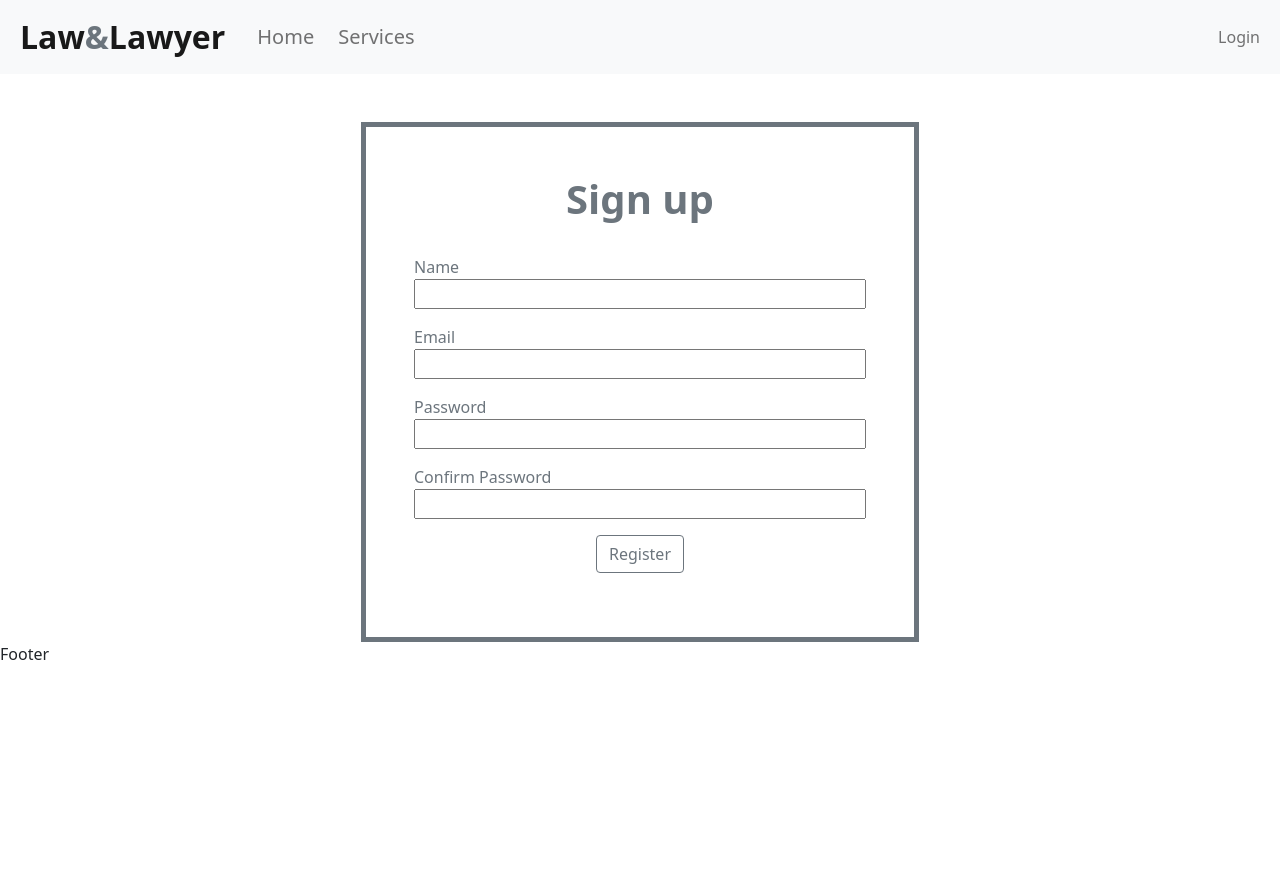
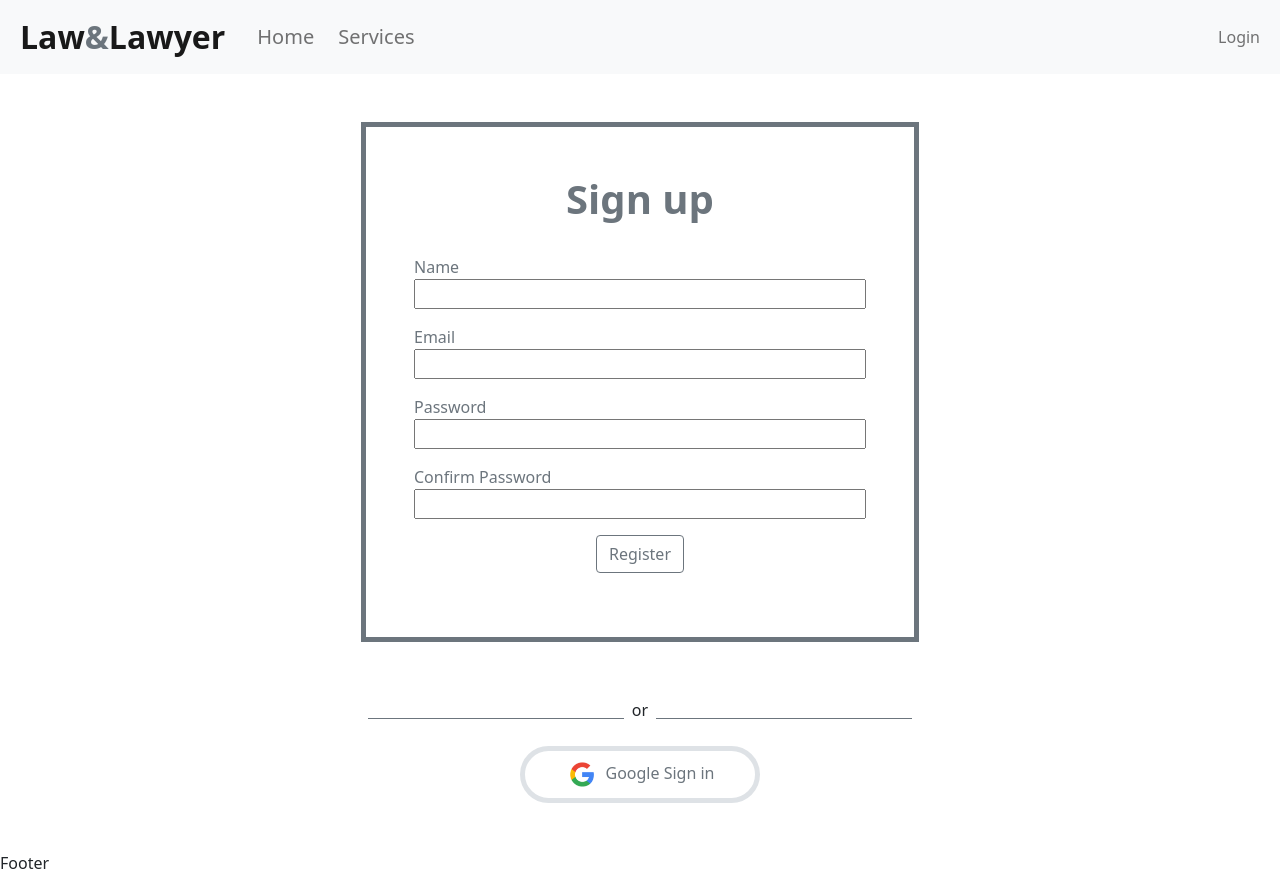
Before and after one commit to EloraBarua62/Law-Lawyer, a React (Create React App) app: page /register in a window 1280 px wide. Before the commit the page ends 800 px from the top, so only its background shows below. Built offline with nearby package versions, Linux system fonts and the light colour scheme; no server answers.

Commit message:
social account Google is added

```diff
--- a/src/Pages/UserAccount/Login/Login.js
+++ b/src/Pages/UserAccount/Login/Login.js
@@ -2,6 +2,7 @@ import React from 'react';
 import { useSignInWithEmailAndPassword } from 'react-firebase-hooks/auth';
 import { Link, useNavigate } from 'react-router-dom';
 import auth from '../../../firebase.init';
+import SocialAccount from '../SocialAccount/SocialAccount';
 
 
 const Login = () => {
--- a/src/Pages/UserAccount/Register/Register.js
+++ b/src/Pages/UserAccount/Register/Register.js
@@ -2,6 +2,7 @@ import React, { useState } from 'react';
 import auth from '../../../firebase.init';
 import { useCreateUserWithEmailAndPassword } from 'react-firebase-hooks/auth';
 import { useNavigate } from 'react-router-dom';
+import SocialAccount from '../SocialAccount/SocialAccount';
 
 
 const Register = () => {
@@ -66,7 +67,7 @@ const Register = () => {
                 </form>
 
             </div>
-            {/* <SocialAccount></SocialAccount> */}
+            <SocialAccount></SocialAccount>
         </div>
 
     );
--- /dev/null
+++ b/src/Pages/UserAccount/SocialAccount/SocialAccount.js
@@ -0,0 +1,32 @@
+import React from 'react';
+import { useSignInWithGoogle } from 'react-firebase-hooks/auth';
+import { useNavigate } from 'react-router-dom';
+import auth from '../../../firebase.init';
+import google from '../../../images/google-icon2-removebg-preview.png'
+
+const SocialAccount = () => {
+    const [signInWithGoogle, user, loading, error] = useSignInWithGoogle(auth);
+    const navigate = useNavigate();
+
+    if (user)
+        navigate('/')
+    return (
+        <div className='w-50 mx-auto my-5'>
+            <div className='d-flex justify-content-center align-items-center px-5'>
+                <div className='bg-secondary w-50' style={{ height: '1px' }}></div>
+                <p className='p-2'>or</p>
+                <div className='bg-secondary w-50' style={{ height: '1px' }}></div>
+            </div>
+
+            <div className='d-flex justify-content-center align-items-center'>
+                <button onClick={signInWithGoogle()} style={{ width: '15rem' }} className='border border-5 btn btn-outline-secondary rounded-pill p-2'>
+                    <img className='pe-2' style={{ width: '40px' }} src={google} alt="" />
+                    Google Sign in</button>
+            </div>
+
+
+        </div>
+    );
+};
+
+export default SocialAccount;
```
